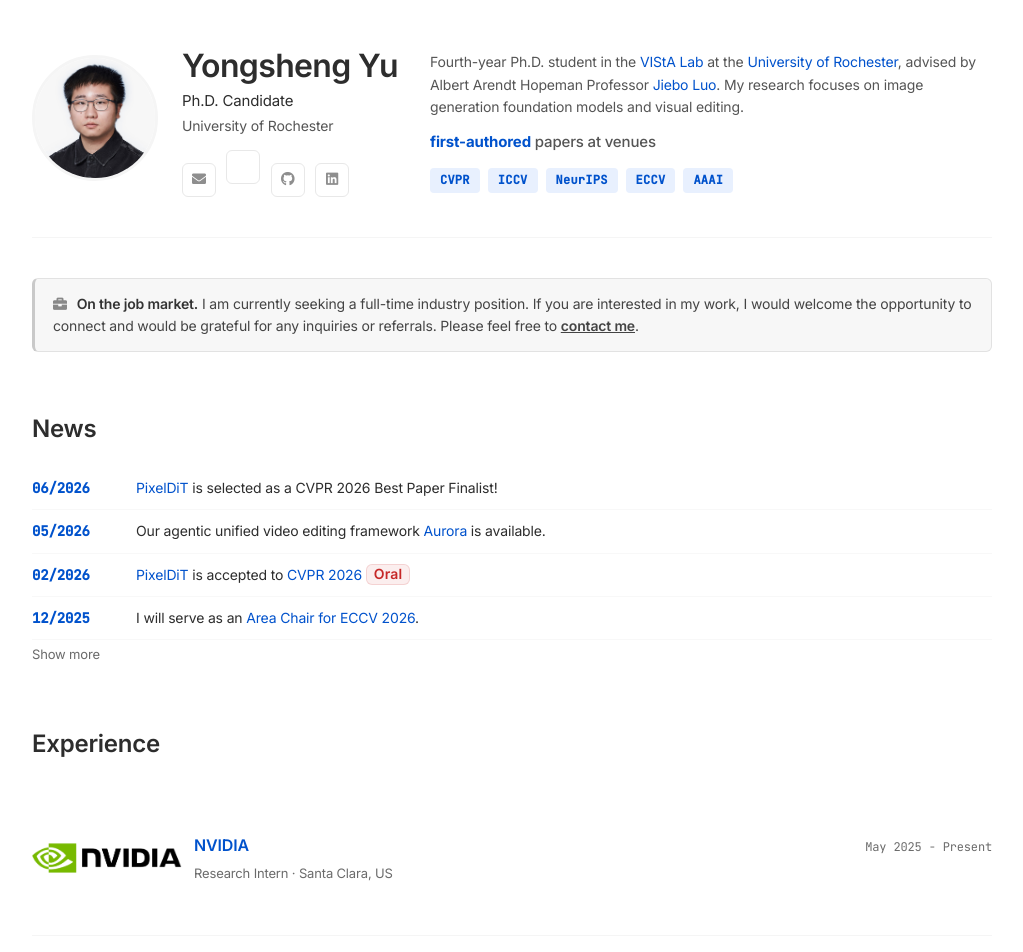
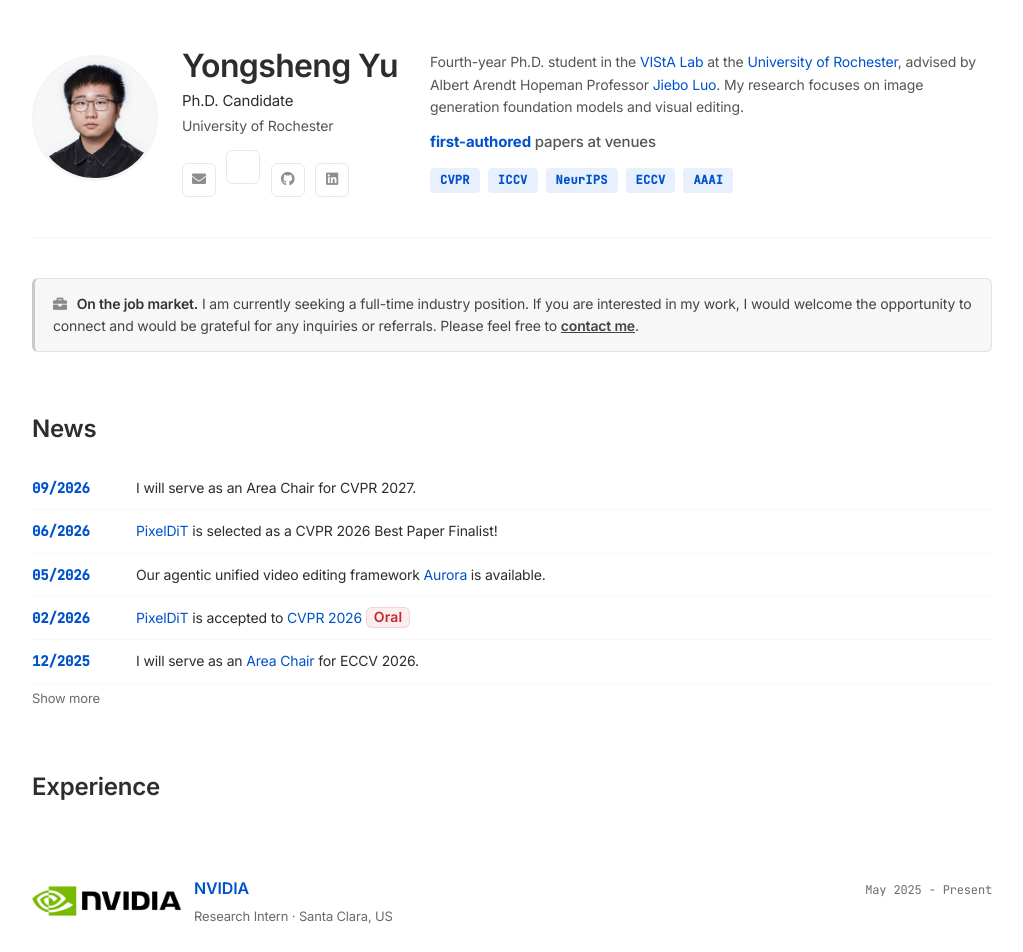
Before and after one commit to yeates/yeates.github.io, a Jekyll site: the page built from index.md, in a window 1280 px wide. Shown: the top 952 px of the page, without its empty margins (128-1151 px from the left). Built offline with Jekyll 4.4.1, drawn with Linux system fonts in a browser that asks for light colours; nearby versions of some CDN libraries; a style sheet for code colours, icons or effects is not loaded; some of the changed text lies outside the part shown.

Commit message:
cvpr 27 ac

```diff
--- a/_sass/minimal-light.scss
+++ b/_sass/minimal-light.scss
@@ -367,11 +367,11 @@
 }
 
 /* News Section */
-.news-list .news-item:nth-child(n+5) {
+.news-list .news-item:nth-child(n+6) {
   display: none;
 }
 
-.news-list.expanded .news-item:nth-child(n+5) {
+.news-list.expanded .news-item:nth-child(n+6) {
   display: flex;
 }
 
--- a/index.md
+++ b/index.md
@@ -9,6 +9,11 @@
 ## News
 
 <div class="news-list" id="news-list">
+
+<div class="news-item">
+<div class="news-date">09/2026</div>
+<div class="news-content">I will serve as an Area Chair for CVPR 2027.</div>
+</div>
 
 <div class="news-item">
 <div class="news-date">06/2026</div>
@@ -27,7 +32,7 @@
 
 <div class="news-item">
 <div class="news-date">12/2025</div>
-<div class="news-content">I will serve as an <a href="https://eccv.ecva.net/Conferences/2026/ProgramCommittee#:~:text=Yongsheng%20Yu">Area Chair for ECCV 2026</a>.</div>
+<div class="news-content">I will serve as an <a href="https://eccv.ecva.net/Conferences/2026/ProgramCommittee#:~:text=Yongsheng%20Yu">Area Chair</a> for ECCV 2026.</div>
 </div>
 
 <div class="news-item">
@@ -356,7 +361,7 @@
 ## Services
 
 <table class="service-table">
-<tr><td class="service-key">Area Chair</td><td>ECCV 2026</td></tr>
+<tr><td class="service-key">Area Chair</td><td>ECCV 2026, CVPR 2027</td></tr>
 <tr><td class="service-key">Conference Reviewer</td><td>
 2026: CVPR, AAAI, NeurIPS<br>
 2025: CVPR, ICCV, ICLR, NeurIPS, AAAI, MM<br>
```
